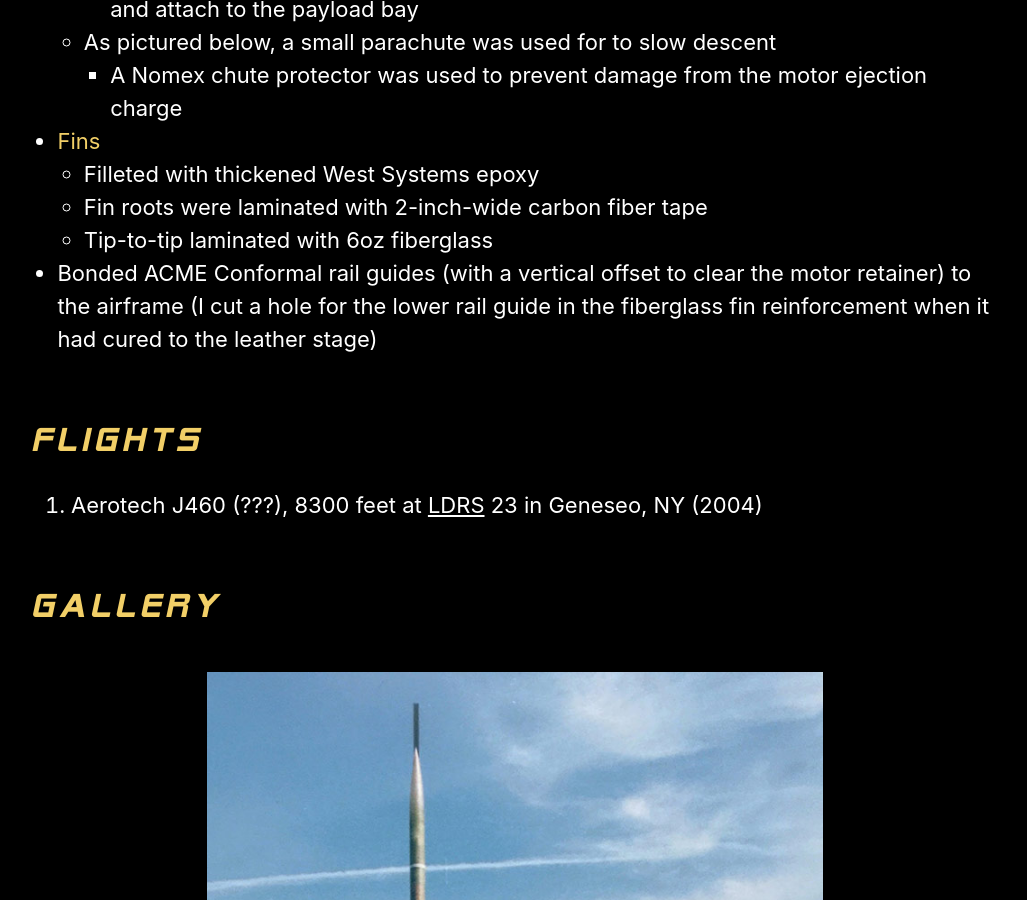
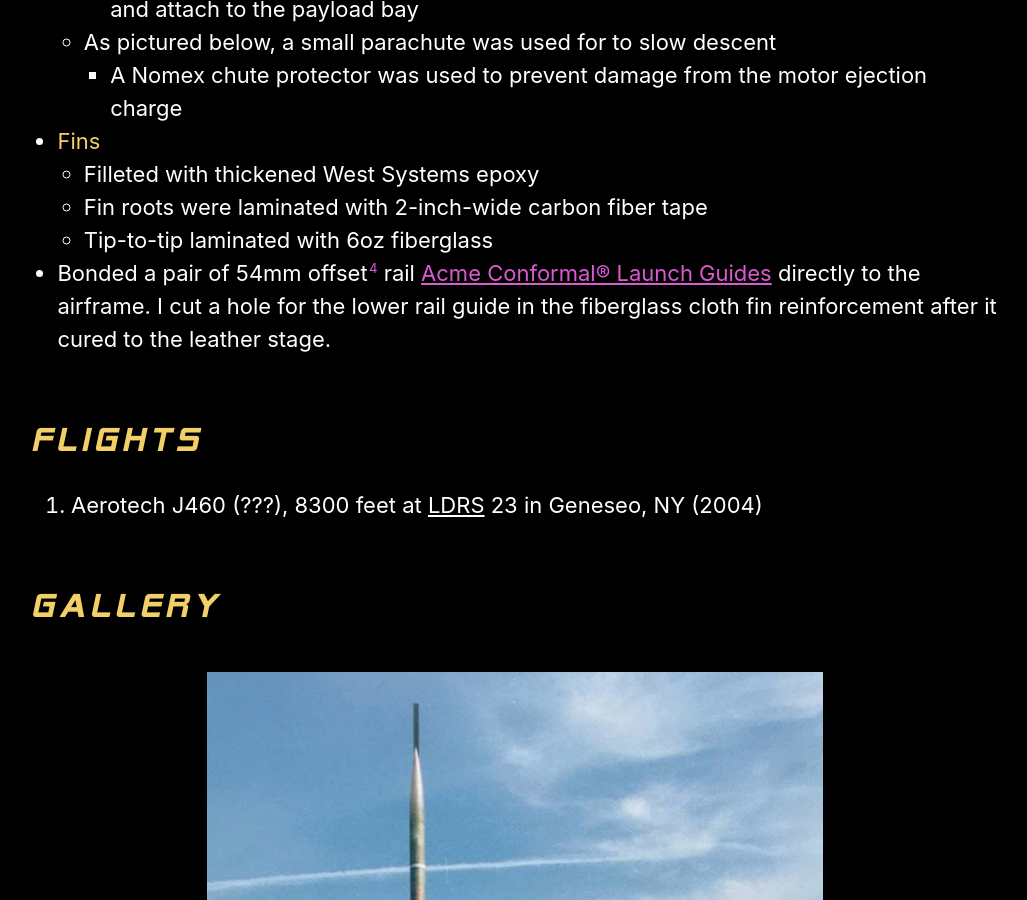
Before and after one commit to rocketlabdelta/rocketlabdelta.com, a Jekyll site: the page built from _fleet/optimistic.md, in a window 1280 px wide and 900 px high, scrolled down 1129 px. Shown: the whole window, without its empty margins (125-1152 px from the left). Built offline with Jekyll 4.4.1, drawn with Linux system fonts in a browser that asks for light colours; some of the changed lines change nothing that is shown; some of the changed text lies outside the part shown.

Commit message:
Copy editing

```diff
--- a/_fleet/optimistic.md
+++ b/_fleet/optimistic.md
@@ -57,7 +57,7 @@ I put it together with a few modifications:
   - Filleted with thickened West Systems epoxy
   - Fin roots were laminated with 2-inch-wide carbon fiber tape
   - Tip-to-tip laminated with 6oz fiberglass
-- Bonded ACME Conformal rail guides (with a vertical offset to clear the motor retainer) to the airframe (I cut a hole for the lower rail guide in the fiberglass fin reinforcement when it had cured to the leather stage)
+- Bonded a pair of 54mm offset[^4] rail [Acme Conformal® Launch Guides][1] directly to the airframe. I cut a hole for the lower rail guide in the fiberglass cloth fin reinforcement after it cured to the leather stage.
 
 ## Flights
 
@@ -128,11 +128,14 @@ I put it together with a few modifications:
 
 *[LDRS]: Large and Dangerous Rocket Ships
 
-[^1]: [According to the Wayback Machine][1] the last time Dynamic Composites maintained a web presence at dynacom-inc.com was in 2004. I got this kit the last year Eric Haberman was still in the rocket business! These days, you can get fillament-wound fiberglass kits from places like [Mach 1 Rocketry][2] and [Wildman Rocketry][3].
-[^2]: The lost rocket was a 2.6 diameter kit from [Binder Design][4] that I had modified the fin shape. Binder Design has since changed hands and no longer offers any kits below 3" in size.
+[^1]: [According to the Wayback Machine][2] the last time Dynamic Composites maintained a web presence at dynacom-inc.com was in 2004. I got this kit the last year Eric Haberman was still in the rocket business! These days, you can get fillament-wound fiberglass kits from places like [Mach 1 Rocketry][3] and [Wildman Rocketry][4].
+[^2]: The lost rocket was a 2.6 diameter kit from [Binder Design][5] that I had modified the fin shape. Binder Design has since changed hands and no longer offers any kits below 3" in size.
 [^3]: I thought this was _very_ generous so I didn't look a gift horse in the mouth.
+[^4]: I used the "54mm with fin can" variant so the vertical offset would clear the aluminum motor retainer provided with the Yellow Jacket kit. These were made to pair with the Giant Leap [Acme™ Fin Cans][6] but they worked perfectly here.
 
-[1]: https://web.archive.org/web/20040415000000*/dynacom-inc.com
-[2]: https://www.mach1rocketry.com/
-[3]: https://wildmanrocketry.com/
-[4]: https://www.binderdesign.com/
+[1]: https://giantleaprocketry.com/products/components_launch_systems.aspx
+[2]: https://web.archive.org/web/20040415000000*/dynacom-inc.com
+[3]: https://www.mach1rocketry.com/
+[4]: https://wildmanrocketry.com/
+[5]: https://www.binderdesign.com/
+[6]: https://giantleaprocketry.com/products/components_fins.aspx
```
